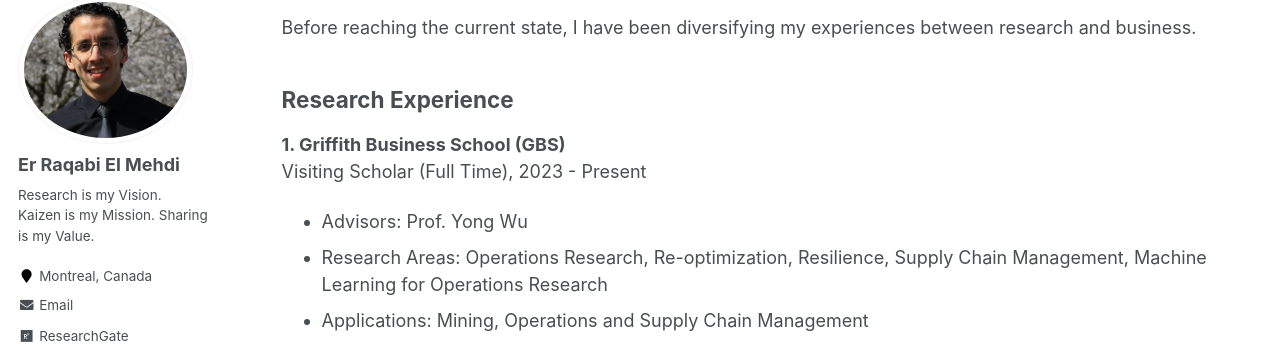
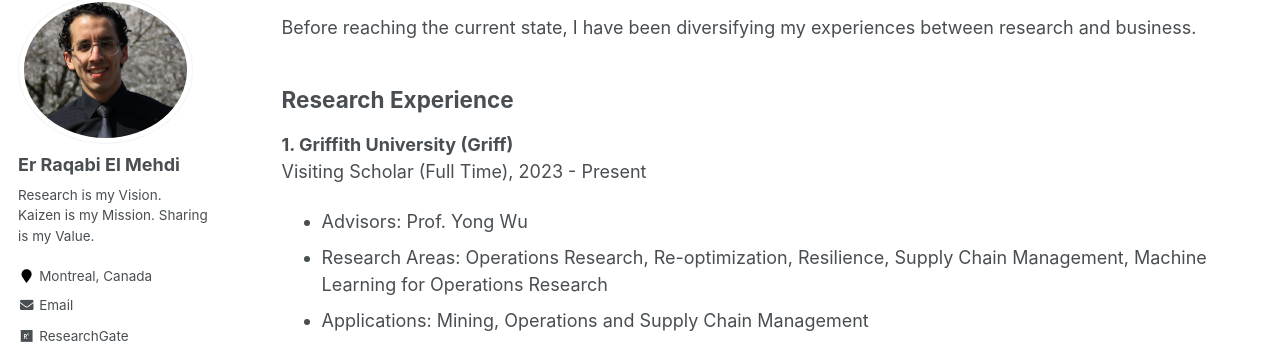
Before and after one commit to RqbMedi/rqbmedi.github.io, a Jekyll site: the page built from _pages/others.md, in a window 1280 px wide and 900 px high. Shown: the part 122-466 px from the top of the window. Built offline with Jekyll 4.4.1, drawn with Linux system fonts in a browser that asks for light colours; some web fonts are replaced.

Commit message:
Update others.md

```diff
--- a/_pages/others.md
+++ b/_pages/others.md
@@ -11,7 +11,7 @@ Before reaching the current state, I have been diversifying my experiences betwe
 
 Research Experience
 ------
-**1. Griffith Business School (GBS)**<br>
+**1. Griffith University (Griff)**<br>
 Visiting Scholar (Full Time), 2023 - Present
  - Advisors: Prof. Yong Wu
  - Research Areas: Operations Research, Re-optimization, Resilience, Supply Chain Management, Machine Learning for Operations Research
```
